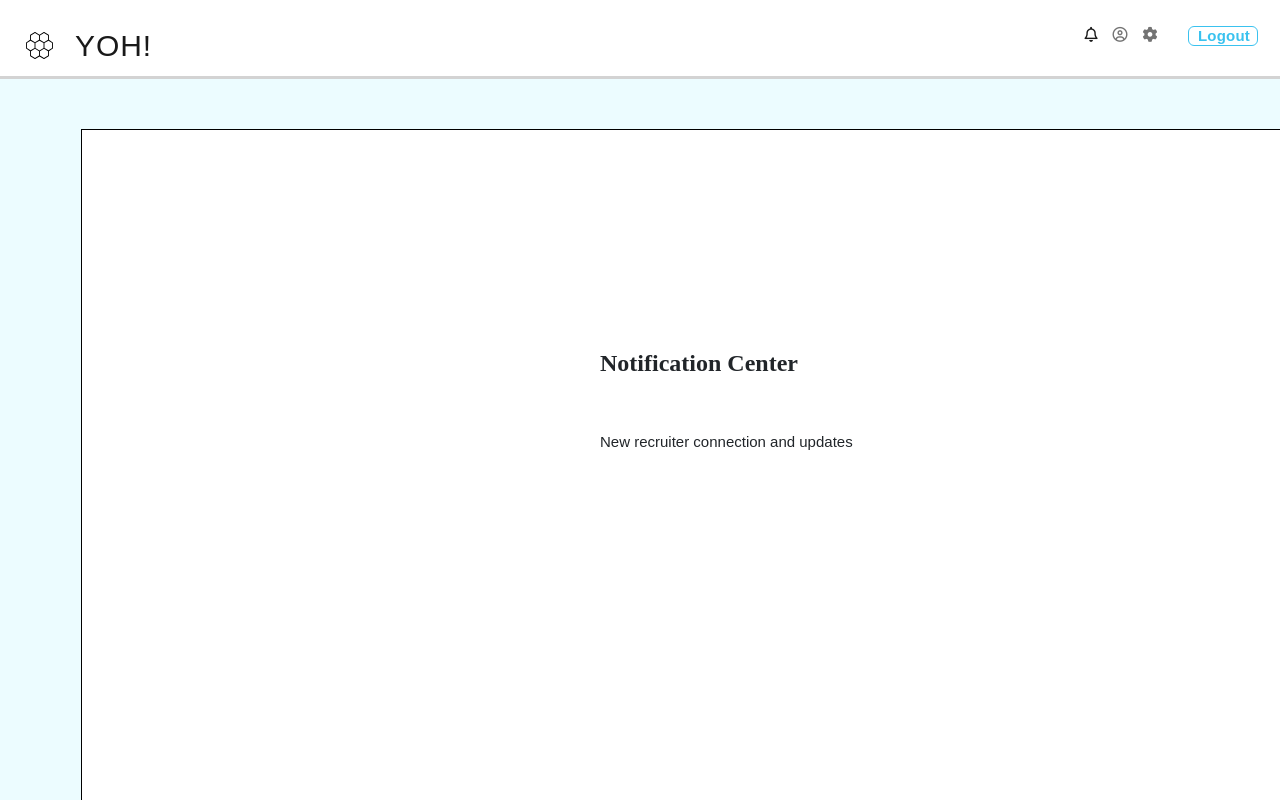
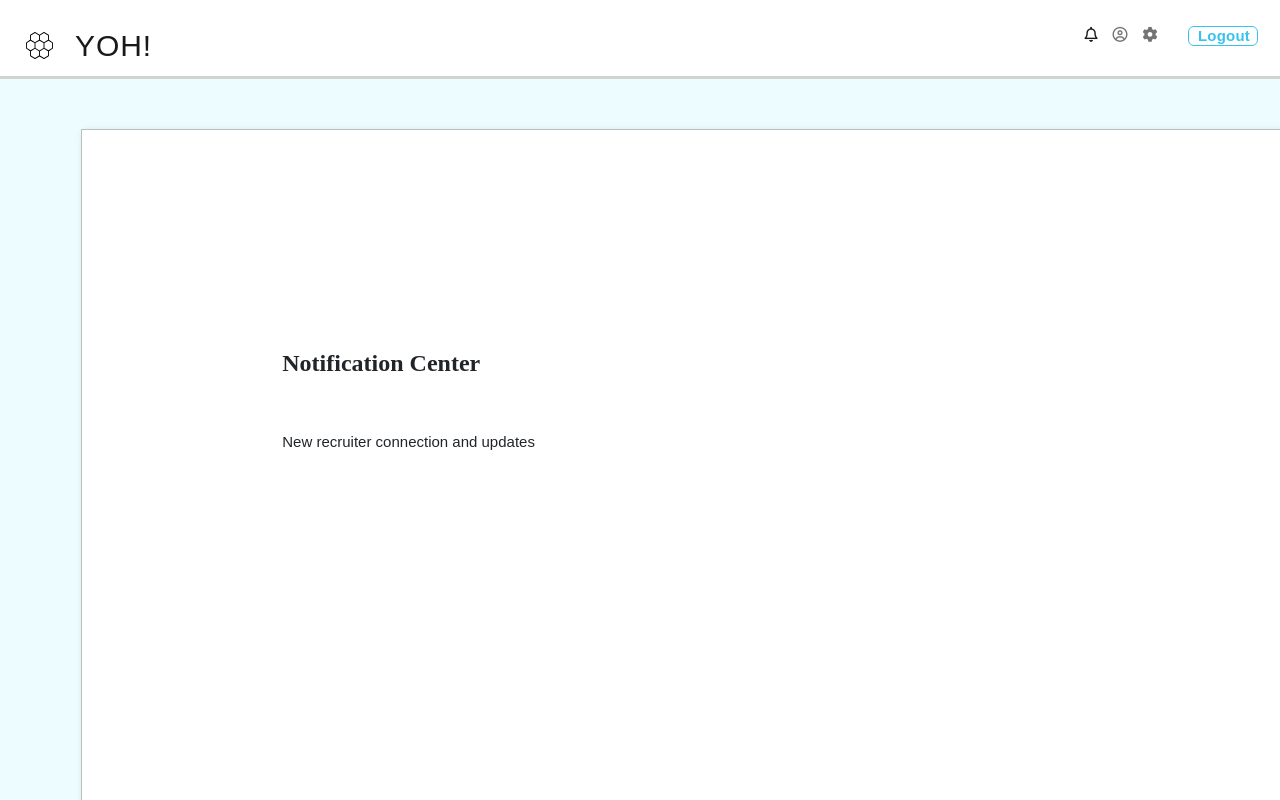
Before and after one commit to donkuran/yorku_hackathon_2021, a React (Create React App) app in the folder the-hiring-place/: page /gradNotifications in a window 1280 px wide. Shown: the top 800 px of the page. Built offline with nearby package versions, Linux system fonts and the light colour scheme.

Commit message:
add shadow box

```diff
--- a/the-hiring-place/src/css/gradNotifications.css
+++ b/the-hiring-place/src/css/gradNotifications.css
@@ -25,7 +25,12 @@ html {
   top: 0px;
 
   background-color: #FFFFFF;
-  border: 1px solid black;
+  /*border: 1px solid black;
+  */
+
+  border: 1px solid #BBBDBF;
+  box-sizing: border-box;
+  filter: drop-shadow(4px 4px 4px rgba(0, 0, 0, 0.25));
 }
 
 .header-box {
@@ -33,7 +38,7 @@ html {
     width: 400px;
     height: 36px;
     margin-top: 215px;
-    left: 600px;
+    left: 200px;
     background-color: white;
 }
 
```
